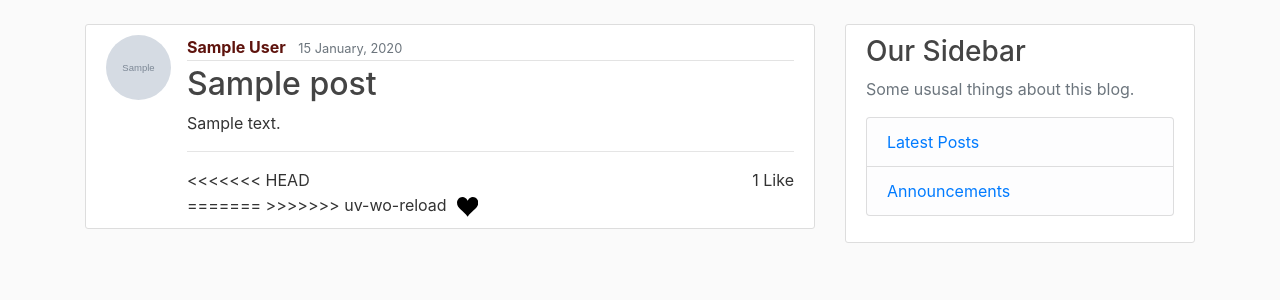
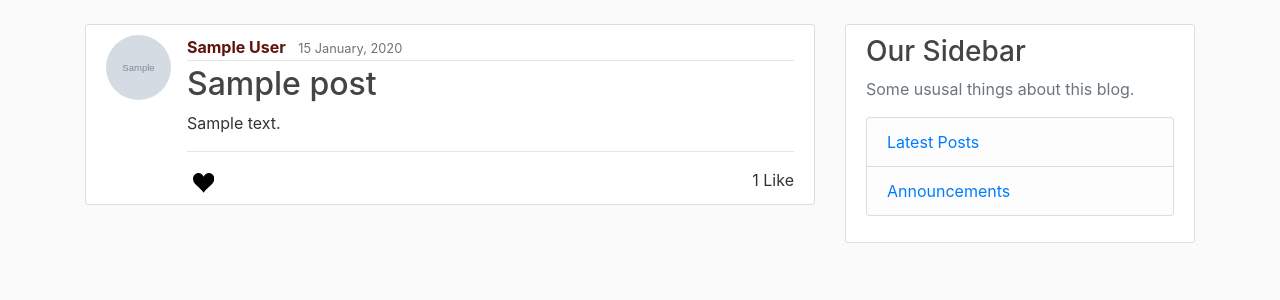
Before and after one commit to sarthoksarik/django_blog_deployed, a Django app: template blog/templates/blog/home.html in a window 1280 px wide. Shown: the part 56-356 px from the top of the page. Run offline with Django 3.2, Linux system fonts and the light colour scheme; the template is opened without the code that fills it: most values are stand-ins (such as "Sample title", 1, 10 or a date in 2020); grey boxes marked "Sample" are stand-in pictures; some libraries are stand-ins or nearby versions.

Commit message:
smol fix

```diff
--- a/blog/templates/blog/home.html
+++ b/blog/templates/blog/home.html
@@ -17,10 +17,9 @@
       <!-- form for like button -->
       <div class="likeform-cont">
 
-        <<<<<<< HEAD <form method="post" action="{% url 'post-like' post.pk %}" class="like-forms">
-          =======
+
         <form class="upvoteform" method="post">
-            >>>>>>> uv-wo-reload
+
           {% csrf_token %}
           <input type="hidden" name="postID" value={{post.pk}}>
           <button class="like-button" type="submit">
```
Lines whose indentation alone changed are shown as unchanged.
